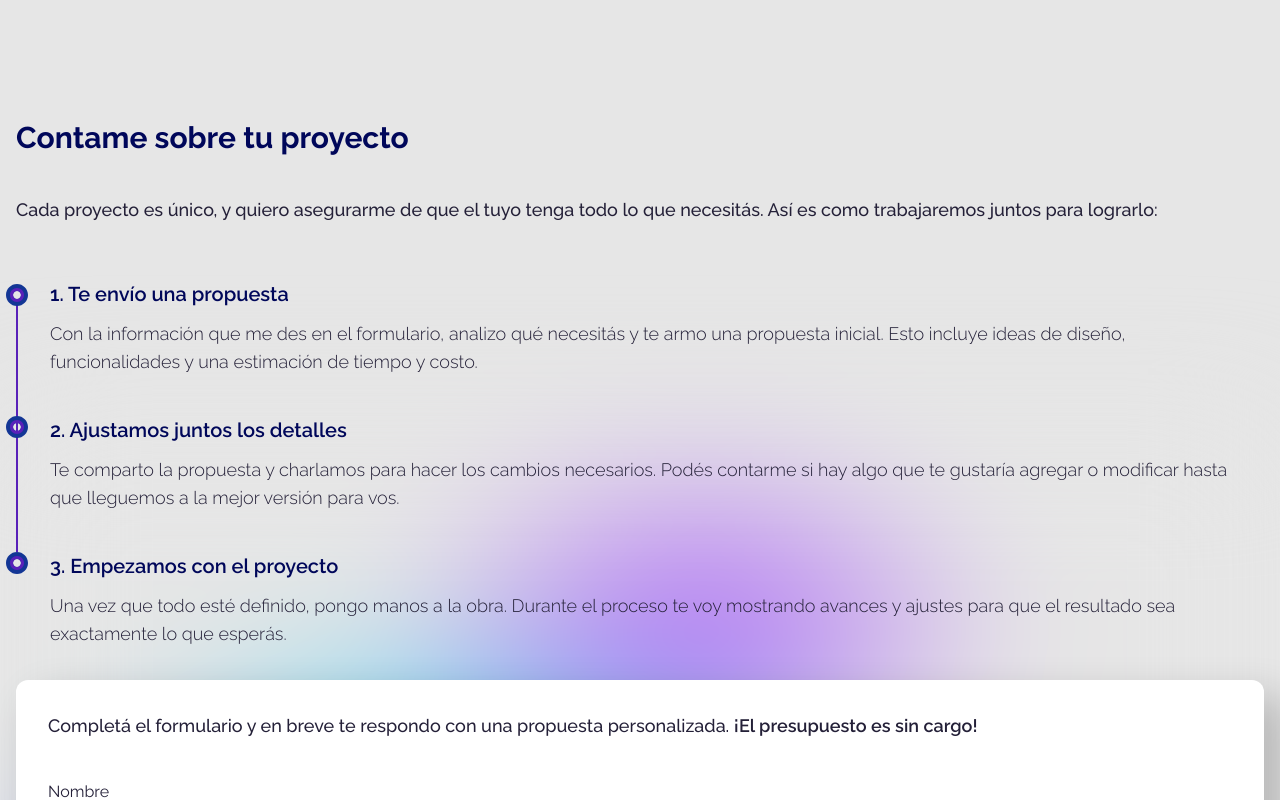
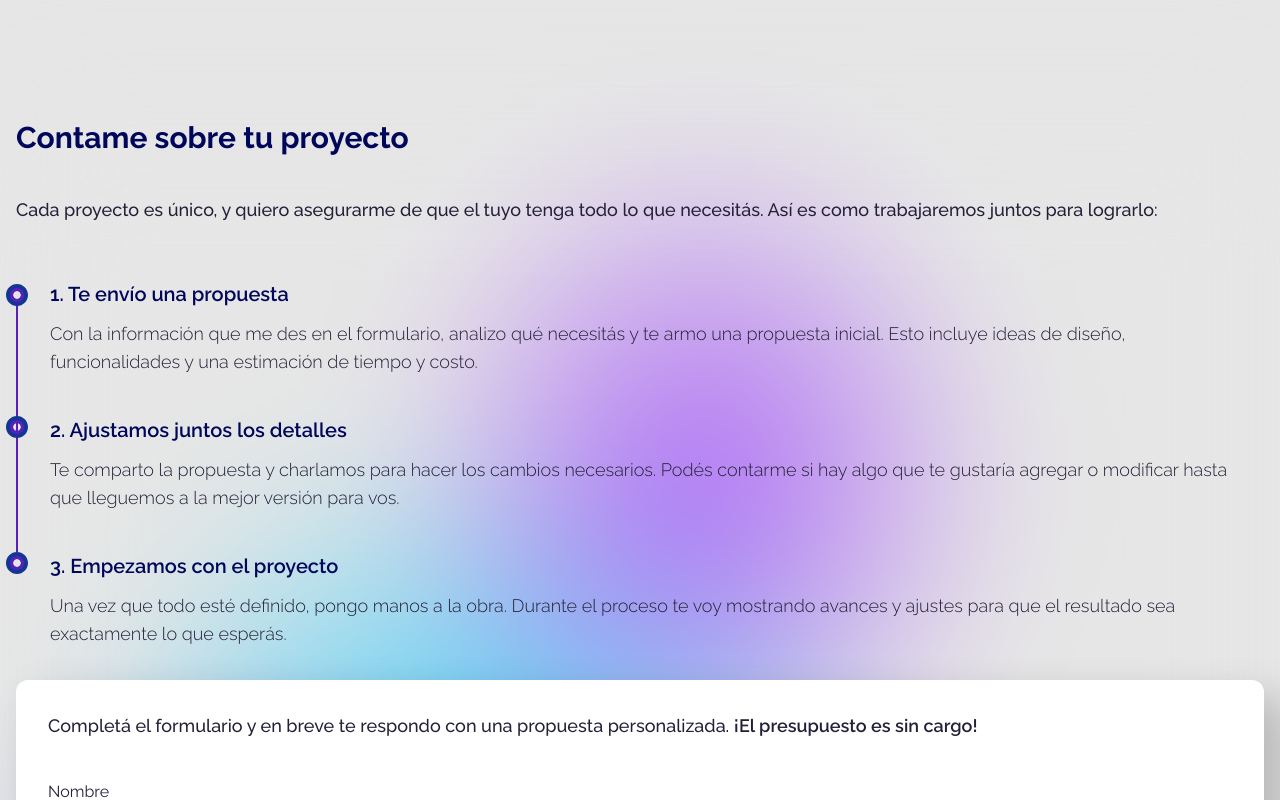
Before and after one commit to RRodriguezViegas/portfolio, a React (Vite) app: page / in a window 1280 px wide. Shown: the part 1800-2600 px from the top of the page. Built offline with nearby package versions, Linux system fonts and the light colour scheme; a web font is replaced by a local one.

Commit message:
arreglado el gradient?

```diff
--- a/src/components/Contact.jsx
+++ b/src/components/Contact.jsx
@@ -28,7 +28,7 @@ function Contact() {
   };
 
   return (
-    <div className="section fonts h-full xl:h-screen my-20 flex items-center justify-center text-[#242038]">
+    <div className="section relative fonts h-full xl:h-screen my-20 flex items-center justify-center text-[#242038]">
       <div className="absolute contact-bg blur-3xl w-full h-full" />
       <div className="relative w-full xl:w-3/4 px-4 h-5/6 flex flex-col xl:flex-row ">
         <section className="relative w-full xl:w-1/2 h-full mb-8 xl:pr-12">
```
